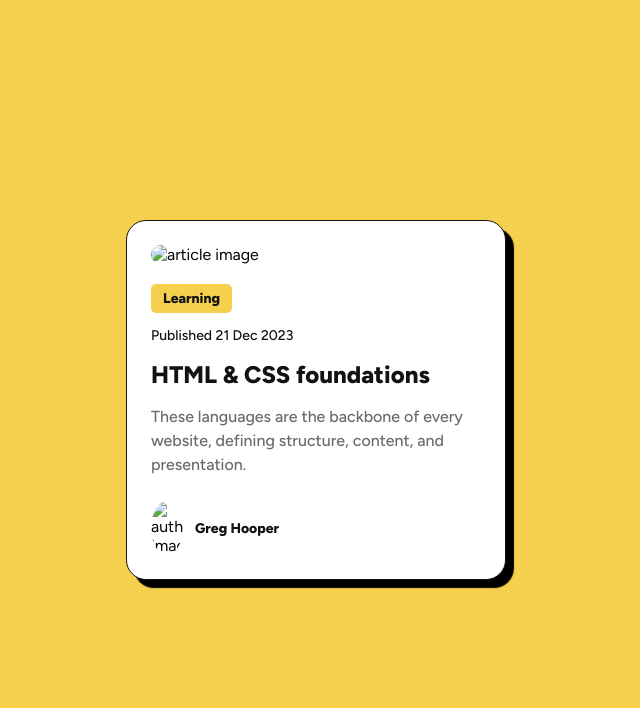
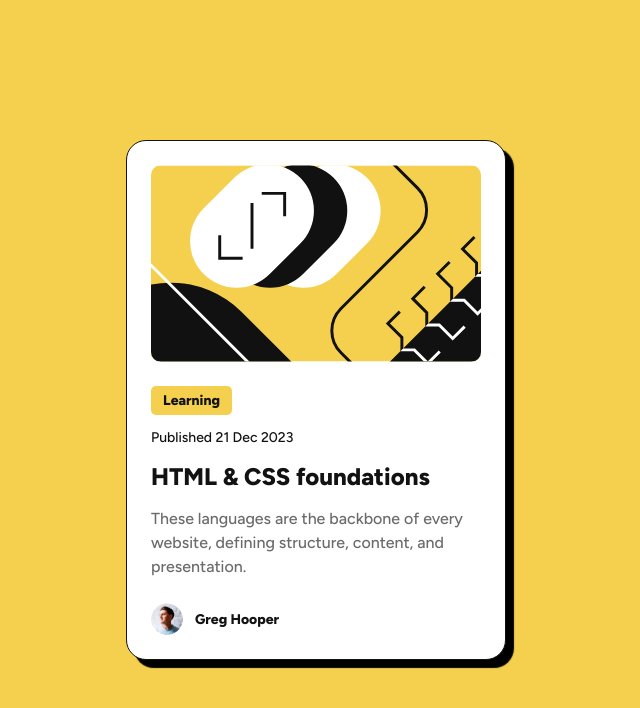
Before and after one commit to ZiadNady/Blog-preview-card, a plain HTML site: page index.html in a window 1280 px wide. Shown: the whole page, without its empty margins (324-964 px from the left). Drawn offline with Linux system fonts and the light colour scheme; the site is published under a folder, as on GitHub Pages, so addresses that start at the root find nothing.

Commit message:
fix images path

```diff
--- a/index.html
+++ b/index.html
@@ -8,13 +8,13 @@
 </head>
 <body>
     <div class="container">
-        <img class="image" src="/imges/illustration-article.svg" alt="article image">
+        <img class="image" src="imges/illustration-article.svg" alt="article image">
         <p class="flag">Learning</p>
         <p class="date">Published 21 Dec 2023</p>
         <p class="title">HTML & CSS foundations</p>
         <p class="text">These languages are the backbone of every website, defining structure, content, and presentation.</p>
         <div class="author">
-            <img class="author_image" src="/imges/image-avatar.webp" alt="author image">
+            <img class="author_image" src="imges/image-avatar.webp" alt="author image">
             <p class="author_name">Greg Hooper</p>
         </div>
     </div>
```
